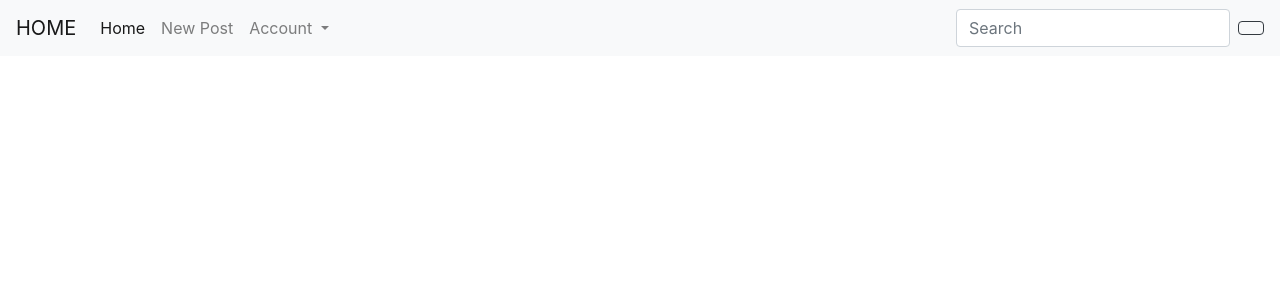
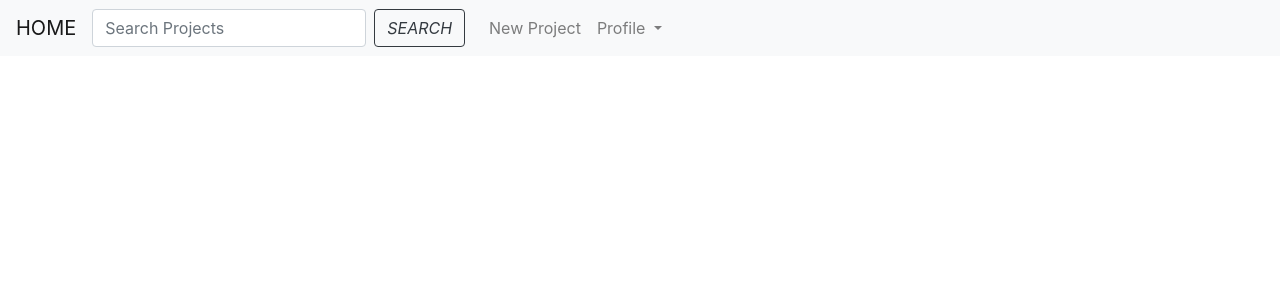
Before and after one commit to KIKIKILOKJ/Awwards, a Django app: page / in a window 1280 px wide. Shown: the top 300 px of the page. Run offline with Django 3.2, Linux system fonts and the light colour scheme; the visitor is signed in with stand-in values (Sample User, id 1); data that the repository does not hold is empty; some libraries are stand-ins or nearby versions.

Commit message:
Add the navbar stature to the webpage

```diff
--- a/AWWARDS/templates/navbar.html
+++ b/AWWARDS/templates/navbar.html
@@ -7,26 +7,30 @@
 </head>
 <body>
     <nav class="navbar navbar-expand-lg navbar-light bg-light">
-        <a class="navbar-brand" href="{% url 'index' %}"><i class="fa fa-instagram"></i>HOME</a>
+        <a class="navbar-brand" href="{% url 'index' %}"></i>HOME</a>
         <button class="navbar-toggler" type="button" data-toggle="collapse" data-target="#navbarSupportedContent" aria-controls="navbarSupportedContent" aria-expanded="false" aria-label="Toggle navigation">
           <span class="navbar-toggler-icon"></span>
         </button>
 
         <div class="collapse navbar-collapse" id="navbarSupportedContent">
           {% if user.is_authenticated %}
+          <form class="form-inline" role="search" action="{% url 'search'%}">
+            <input class="form-control mr-sm-2" type="search" placeholder="Search Projects" aria-label="Search">
+            <button class="btn btn-outline-dark" type="submit"><i class="fa fa-search" aria-hidden="true">SEARCH</i></button>
+          </form>
           <ul class="navbar-nav mr-auto">
             <li class="nav-item active">
-              <a class="nav-link" href="{% url 'index' %}">Home <span class="sr-only">(current)</span></a>
+              <a class="nav-link" href="{% url 'index' %}"><span class="sr-only">(current)</span></a>
             </li>
             <li class="nav-item">
-              <a class="nav-link" href="{%url 'postImage'%}">New Post <i class="fa fa-picture-o" aria-hidden="true"></i></a>
+              <a class="nav-link" href="{%url 'new_projects'%}">New Project <i class="fa fa-project-diagram" aria-hidden="true"></i></a>
             </li>
             <li class="nav-item dropdown">
               <a class="nav-link dropdown-toggle" href="#" id="navbarDropdown" role="button" data-toggle="dropdown" aria-haspopup="true" aria-expanded="false">
-                Account
+                Profile
               </a>
               <div class="dropdown-menu" aria-labelledby="navbarDropdown">
-                <a class="dropdown-item" href="{% url 'profile' username=user %}">{{user}}<i class="fa fa-user"></i></a>
+                <a class="dropdown-item" href="{% url 'profile' %}">{{user}}</a>
                 <div class="dropdown-divider"></div>
                 <a class="dropdown-item" href="/logout">Logout</a>
               </div>
@@ -40,10 +44,6 @@
               <a class='btn btn-dark' href="/accounts/register">Sign Up</a>
             </li>
             {% endif %}
-          <form class="form-inline">
-            <input class="form-control mr-sm-2" type="search" placeholder="Search" aria-label="Search">
-            <button class="btn btn-outline-dark" type="submit"><i class="fa fa-search" aria-hidden="true"></i></button>
-          </form>
         </div>
       </nav>
 
```
